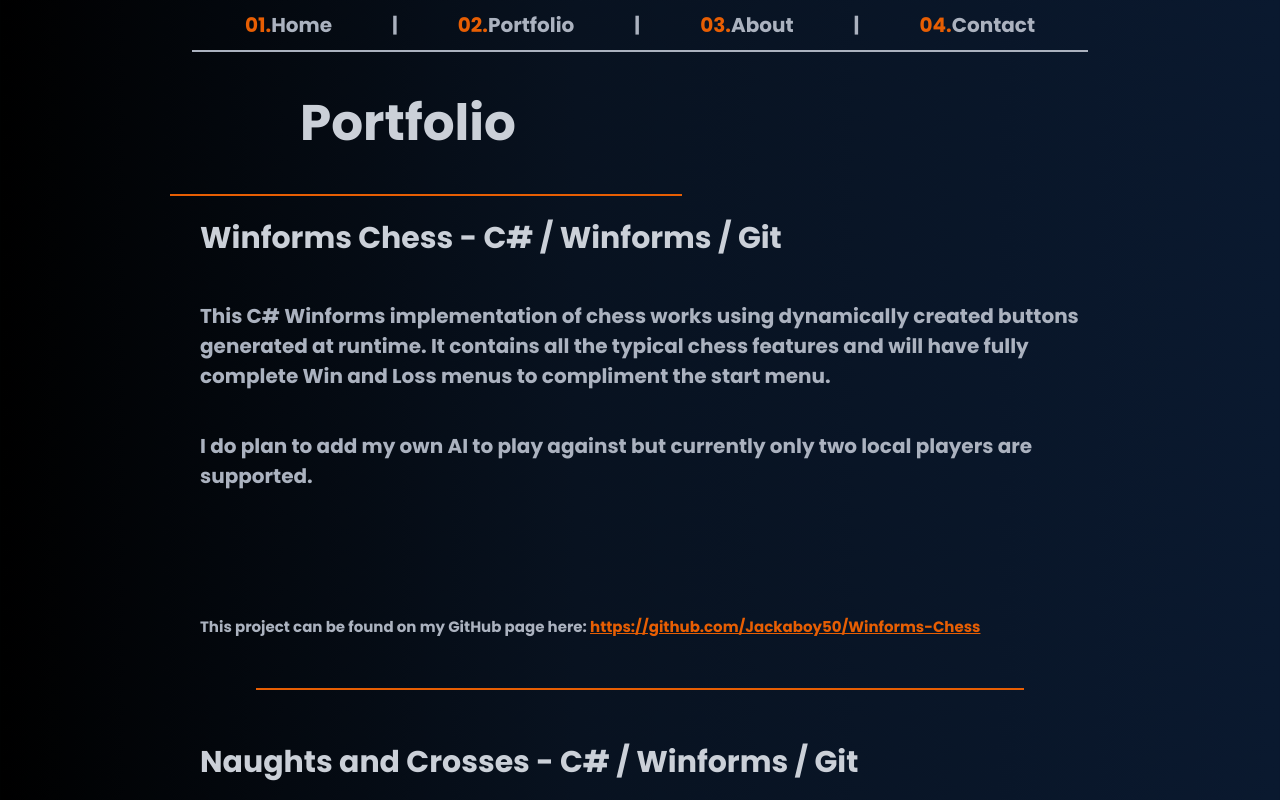
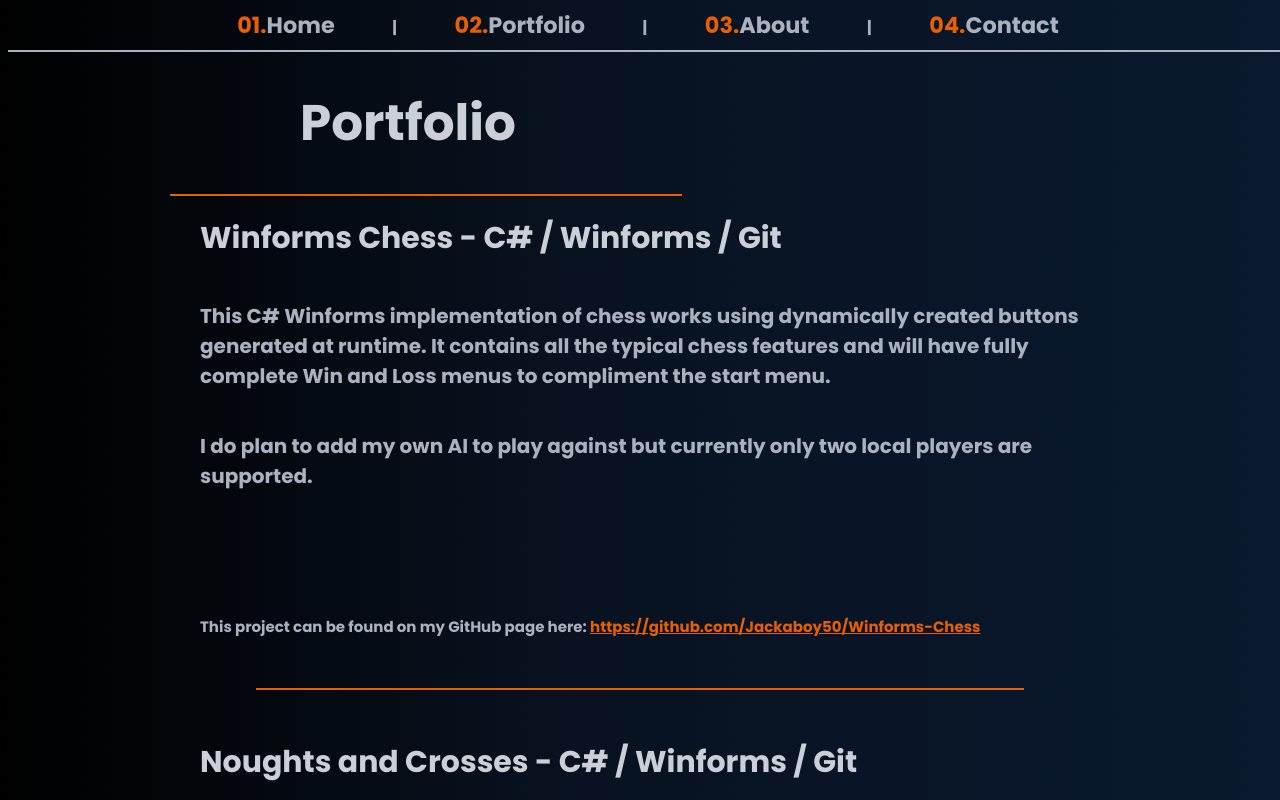
Before and after one commit to Jackaboy50/JackWThompson, a Vue app: page /Portfolio in a window 1280 px wide. Shown: the top 800 px of the page. Built offline with nearby package versions, Linux system fonts and the light colour scheme.

Commit message:
navbar page scaling

```diff
--- a/src/assets/styles/aboutStyle.css
+++ b/src/assets/styles/aboutStyle.css
@@ -1,3 +1,35 @@
+.about-title{
+    font-family: PoppinsBold;
+    color: #cbd0d8;
+    padding: 0;
+    margin: 0;
+    text-align: center;
+    font-size: 30px;
+}
+.about-divider{
+    width: 50%;
+    height: 2px;
+    border-width: 0;
+    background-color: #e75e03;
+}
+.about-text{
+    font-family: PoppinsBold;
+    color: #cbd0d8;
+    padding: 0;
+    margin-left: 10px;
+    width: 350px;
+    font-size: 10px;
+}
+.about-subtitle{
+    font-size: 20px;
+    color: #e75e03;
+    font-weight: normal;
+    font-family: PoppinsBold;
+    margin-left: 10px;
+    display: inline;
+}
+
+@media screen and (min-width: 940px) and (min-height: 760px) {
     .about-title{
         font-family: PoppinsBold;
         color: #cbd0d8;
@@ -28,3 +60,4 @@
         margin-left: 300px;
         display: inline;
     }
+}
--- a/src/assets/styles/contactStyle.css
+++ b/src/assets/styles/contactStyle.css
@@ -2,20 +2,14 @@
     font-family: PoppinsBold;
     src: url('../fonts/Poppins/Poppins-Bold.ttf');
 }
+
 .contact-info{
     font-family: PoppinsBold;
     color: #cbd0d8;
     padding: 0;
     margin: 0;
     text-align: center;
-    font-size: 50px;
-}
-.contact-subinfo{
-    font-family: PoppinsBold;
-    color: #abb2bf;
-    margin-left: 400px;
-    font-size: 20px;
-    width: 700px;
+    font-size: 30px;
 }
 .contact-divider{
     width: 50%;
@@ -28,7 +22,7 @@
     color: #e75e03;
     font-weight: 100;
     font-family: PoppinsBold;
-    font-size: 30px;
+    font-size: 20px;
     text-align: center;
     display: inline;
 }
@@ -37,7 +31,7 @@
     color: #abb2bf;
     font-weight: 100;
     font-family: PoppinsBold;
-    font-size: 30px;
+    font-size: 20px;
     text-align: center;
     display: inline;
 }
@@ -47,3 +41,44 @@
 .top-margin{
     margin-top: 350px;
 }
+
+@media screen and (min-width: 940px) and (min-height: 760px) {
+    .contact-info{
+        font-family: PoppinsBold;
+        color: #cbd0d8;
+        padding: 0;
+        margin: 0;
+        text-align: center;
+        font-size: 50px;
+    }
+    .contact-divider{
+        width: 50%;
+        height: 2px;
+        border-width: 0;
+        background-color: #e75e03;
+    }
+    .email-at-text{
+        font-size: 15px;
+        color: #e75e03;
+        font-weight: 100;
+        font-family: PoppinsBold;
+        font-size: 30px;
+        text-align: center;
+        display: inline;
+    }
+    .email-text{
+        font-size: 15px;
+        color: #abb2bf;
+        font-weight: 100;
+        font-family: PoppinsBold;
+        font-size: 30px;
+        text-align: center;
+        display: inline;
+    }
+    .email-container{
+        text-align: center;
+    }
+    .top-margin{
+        margin-top: 350px;
+    }
+}
--- a/src/assets/styles/navbarStyle.css
+++ b/src/assets/styles/navbarStyle.css
@@ -2,14 +2,19 @@
     font-family: PoppinsBold;
     src: url('../fonts/Poppins/Poppins-Bold.ttf');
 }
+
 .navbar-container{
+    width: 100%;
+    margin-left: auto;
+    margin-right: auto;
+    padding-left: 0.5rem;
+    padding-right: 0.5rem;
+    padding-top: 0.5rem;
     text-align: center;
-    font-size: 20px;
-    padding-top: 10px;
 }
 
 .navbar-number{
-    font-size: 20px;
+    font-size: 0.4rem;
     display: inline;
     color: #e75e03;
     font-weight: normal;
@@ -19,13 +24,17 @@
 .navbar-item{
     color: #abb2bf;
     text-decoration: none;
-    margin: 30px;
+    margin: 1.3rem;
     font-family: PoppinsBold;
     display: inline;
+}
+.navbar-splitter{
+    font-size: 0.5rem;
 }
 
 .nav-item-container{
     display: inline;
+    font-size: 0.4rem;
 }
 
 .grow{
@@ -33,12 +42,111 @@
 }
 
 .grow:hover{
-    font-size: 25px;
+    font-size: 0.6rem;
 }
 
 .navbar-divider{
-    width: 70%;
+    width: 100%;
     height: 2px;
     border-width: 0;
     background-color: #abb2bf;
 }
+/* xs */
+@media (min-width: 475px) {
+    .navbar-container{
+        max-width: 475px;
+    }
+    .nav-item-container,
+    .navbar-number{
+        font-size: 0.6rem;
+    }
+    .grow:hover{
+        font-size: 1rem;
+    }
+    .navbar-item{
+        margin: 1.4rem;
+    }
+    .navbar-splitter{
+        font-size: 0.6rem;
+    }
+}
+
+/* sm */
+@media (min-width: 640px) {
+    .navbar-container{
+        max-width: 640px;
+    }
+    .nav-item-container,
+    .navbar-number{
+        font-size: 0.8rem;
+    }
+    .grow:hover{
+        font-size:1.2rem;
+    }
+    .navbar-item{
+        margin: 1.5rem;
+    }
+    .navbar-splitter{
+        font-size: 0.7rem;
+    }
+}
+
+/* md */
+@media (min-width: 768px) {
+    .navbar-container{
+        max-width: 768px;
+    }
+    .nav-item-container,
+    .navbar-number{
+        font-size: 1rem;
+    }
+    .grow:hover{
+        font-size: 1.4rem;
+    }
+    .navbar-item{
+        margin: 1.6rem;
+    }
+    .navbar-splitter{
+        font-size: 0.8rem;
+    }
+}
+
+/* lg */
+@media (min-width: 1024px) {
+    .navbar-container{
+        max-width: 1024px;
+    }
+    .nav-item-container,
+    .navbar-number{
+        font-size: 1.2rem;
+    }
+    .grow:hover{
+        font-size: 1.6rem;
+    }
+    .navbar-item{
+        margin: 1.7rem;
+    }
+    .navbar-splitter{
+        font-size: 0.9rem;
+    }
+}
+
+/* xl */
+@media (min-width: 1280px) {
+    .navbar-container{
+        max-width: 1280px;
+    }
+    .nav-item-container,
+    .navbar-number{
+        font-size: 1.4rem;
+    }
+    .grow:hover{
+        font-size: 1.8rem;
+    }
+    .navbar-item{
+        margin: 1.8rem;
+    }
+    .navbar-splitter{
+        font-size: 1rem;
+    }
+}
--- a/src/components/Navbar.vue
+++ b/src/components/Navbar.vue
@@ -4,15 +4,15 @@
             <div class="nav-item-container grow">
                 <router-link class="navbar-item" to="Home" @click.prevent="$bus.$emit('navbarLinkActivated', 'home')"><h1 class="navbar-number">01.</h1>Home</router-link>
             </div>
-            <p class="navbar-item">|</p>
+            <p class="navbar-item navbar-splitter">|</p>
             <div class="nav-item-container grow">
                 <router-link class="navbar-item" to="Portfolio"><h1 class="navbar-number">02.</h1>Portfolio</router-link>
             </div>
-            <p class="navbar-item">|</p>
+            <p class="navbar-item navbar-splitter">|</p>
             <div class="nav-item-container grow">
                 <router-link class="navbar-item" to="About"><h1 class="navbar-number">03.</h1>About</router-link>
             </div>
-            <p class="navbar-item">|</p>
+            <p class="navbar-item navbar-splitter">|</p>
             <div class="nav-item-container grow">
                 <router-link class="navbar-item" to="Contact"><h1 class="navbar-number">04.</h1>Contact</router-link>
             </div>
--- a/src/views/Portfolio.vue
+++ b/src/views/Portfolio.vue
@@ -16,14 +16,14 @@
         ></portfolioItem>
 
         <portfolioItem
-        title="Naughts and Crosses - C# / Winforms / Git"
+        title="Noughts and Crosses - C# / Winforms / Git"
         image='winformsOX.png'
         firstContent="This C# Winforms implementation of naughts and crosses works similarly to the previous chess project.
         It currently has a fully functional Win/Loss/Draw menu and can be replayed in a loop"
         secondContent="I also plan to add different levels of AI using the minimax algorithm to go into varying depths,
         simulating different skill levels."
         githubText="This project can be found on my GitHub page here: "
-        githubLink="https://github.com/Jackaboy50/Naughts-and-Crosses"
+        githubLink="https://github.com/Jackaboy50/Noughts-and-Crosses"
         position="right"
         ></portfolioItem>
 
```
Lines whose indentation alone changed are shown as unchanged.
